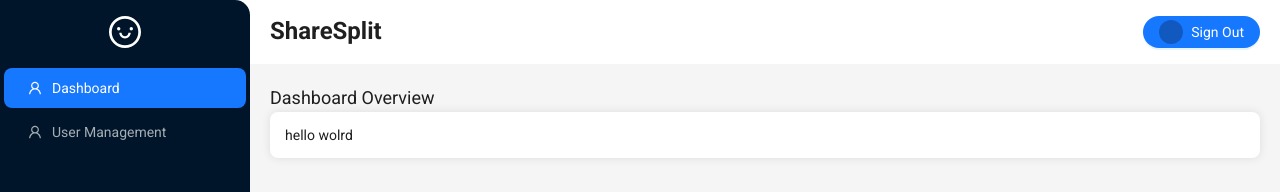
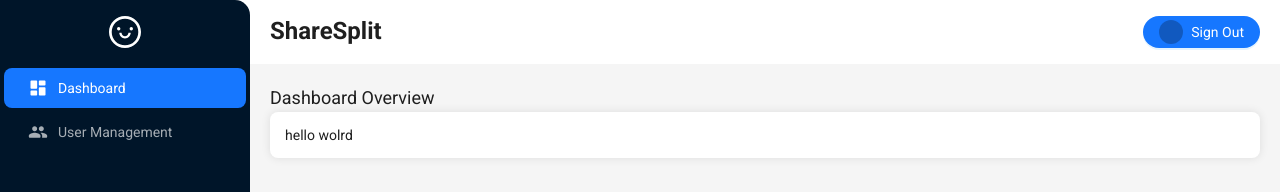
Before and after one commit to nazzimlahaji/share_split, a React (Vite) app in the folder web/: page /dashboard in a window 1280 px wide. Shown: the top 192 px of the page. Built offline with nearby package versions, Linux system fonts and the light colour scheme; no server answers.

Commit message:
refactor: Update drawerList icons to use Material-UI icons

```diff
--- a/web/src/data/drawerList.tsx
+++ b/web/src/data/drawerList.tsx
@@ -1,15 +1,30 @@
-import { UserOutlined } from "@ant-design/icons";
+import DashboardRoundedIcon from "@mui/icons-material/DashboardRounded";
+import GroupRoundedIcon from "@mui/icons-material/GroupRounded";
 
 export const drawerList = [
   {
     key: "1",
-    icon: <UserOutlined />,
+    icon: (
+      <DashboardRoundedIcon
+        sx={{
+          width: 20,
+          height: 20,
+        }}
+      />
+    ),
     label: "Dashboard",
     path: "/dashboard",
   },
   {
     key: "2",
-    icon: <UserOutlined />,
+    icon: (
+      <GroupRoundedIcon
+        sx={{
+          width: 20,
+          height: 20,
+        }}
+      />
+    ),
     label: "User Management",
     path: "/dashboard/user-management",
   },
```
